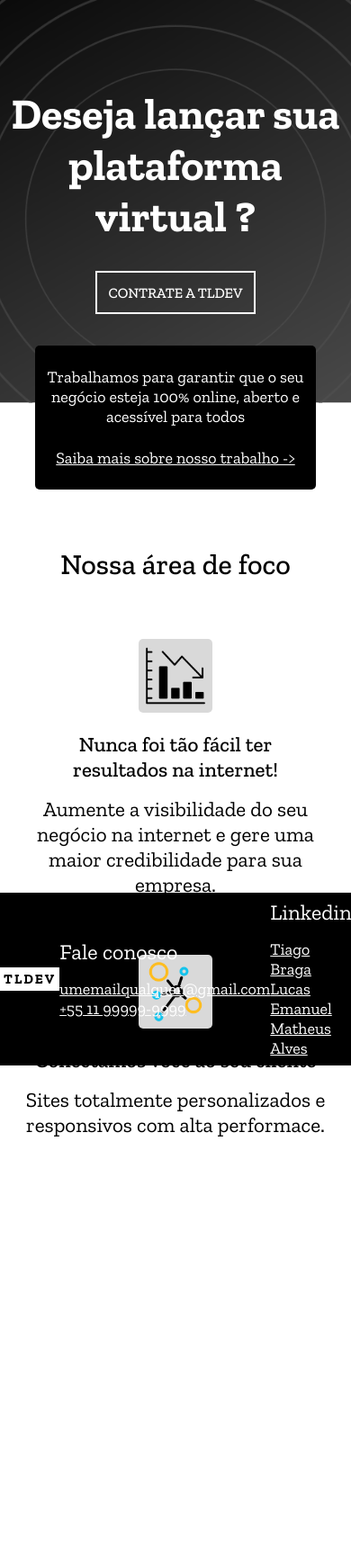
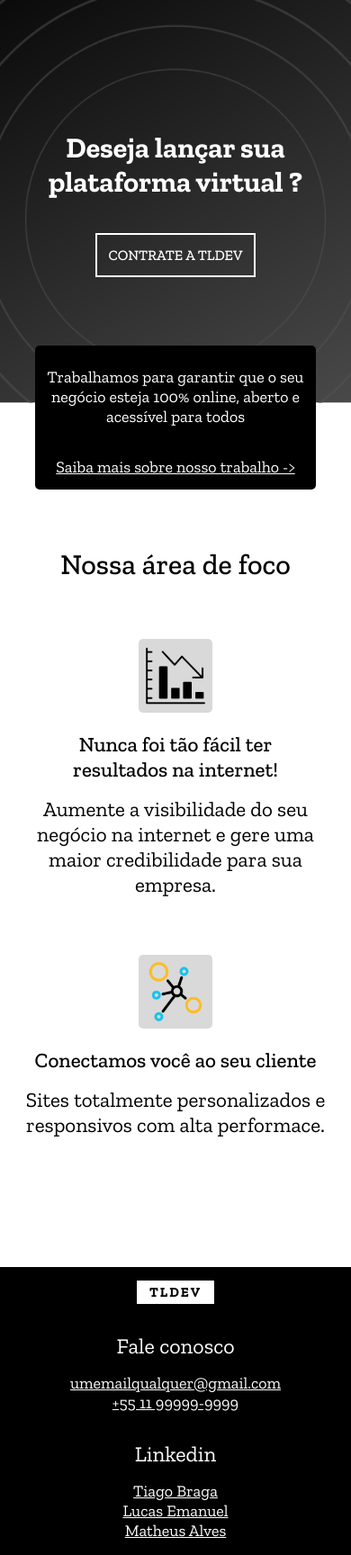
Before and after one commit to TLDEV-BR/TLDEV-SITE, a Flask app: page / in a window 390 px wide; the page is wider, and only the part inside the window is pictured. Shown: the part 69-1797 px from the top of that part at 90% size. Before the commit the page ends 1332 px from the top of that part, so only its background shows below. Run offline with Flask 2, Linux system fonts and the light colour scheme.

Commit message:
modified responsive nav-bottom

```diff
--- a/static/css/responsive/index_response.css
+++ b/static/css/responsive/index_response.css
@@ -79,12 +79,13 @@
         display: flex;
         margin-right: -100vh;
     }
-    .page {
-        margin-left: -70%;
-        font-size: xx-small;
+    .sentence{
+        font-size: 2rem;
+        margin: 6px;
     }
     .sentence2 {
         font-size: large;
+        margin: 10px;
     }
     .linkwhowe {
         font-size: large;
@@ -102,4 +103,13 @@
         font-size: larger;
     }
 
+    .bottom-nav{
+        flex-direction: column;
+        height: 20rem;
+        margin-top: 32rem;
+    }
+    .conventional-networks{
+        text-align: center;
+    }
+
 }
```
